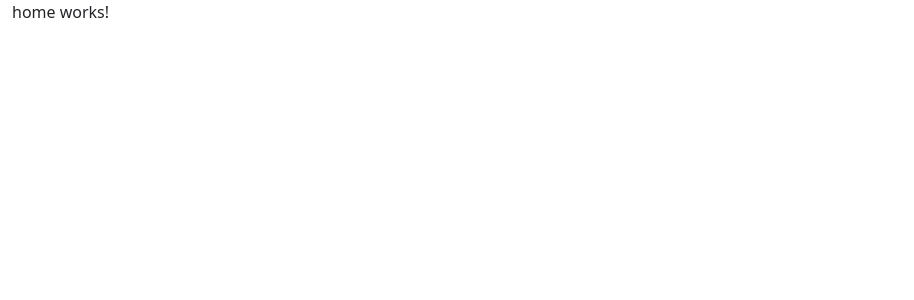
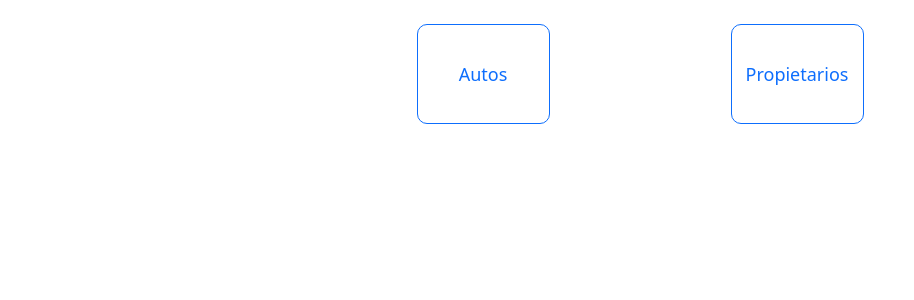
Before and after one commit to MatiasCarrion/taller_front, an Angular app: page / in a window 1280 px wide. Shown: the top 300 px of the page, without its empty margins (0-914 px from the left). Built offline with nearby package versions, Linux system fonts and the light colour scheme.

Commit message:
styles in progress

```diff
--- a/src/app/components/home/home.component.css
+++ b/src/app/components/home/home.component.css
@@ -0,0 +1,31 @@
+.container-buttons {
+    display: flex;
+    flex-direction: row;
+    width: 100%;
+    justify-content: space-around;
+    margin: 0 !important;
+}
+
+.button {
+    height: 100px;
+    width: 100%;
+    display: flex !important;
+    justify-content: center;
+    align-items: center;
+    border-radius: 10px;
+}
+
+.button:hover {
+    -webkit-transform:scale(1.1);transform:scale(1.1);
+    overflow:hidden;
+}
+
+
+.text-button {
+    font-weight: 500;
+    font-size: 18px;
+}
+
+.text-button:hover {
+    font-size: 20px;
+}
--- a/src/app/components/home/home.component.html
+++ b/src/app/components/home/home.component.html
@@ -1 +1,10 @@
-<p>home works!</p>
+<div class="col col-lg-6 offset-3 pt-4">
+    <div class="row container-buttons">
+        <div class="col col-lg-3">
+            <a class="btn btn-outline-primary button text-button">Autos</a>
+        </div>
+        <div class="col col-lg-3">
+            <a class="btn btn-outline-primary button text-button" >Propietarios</a>
+        </div>
+    </div>
+</div>
```
